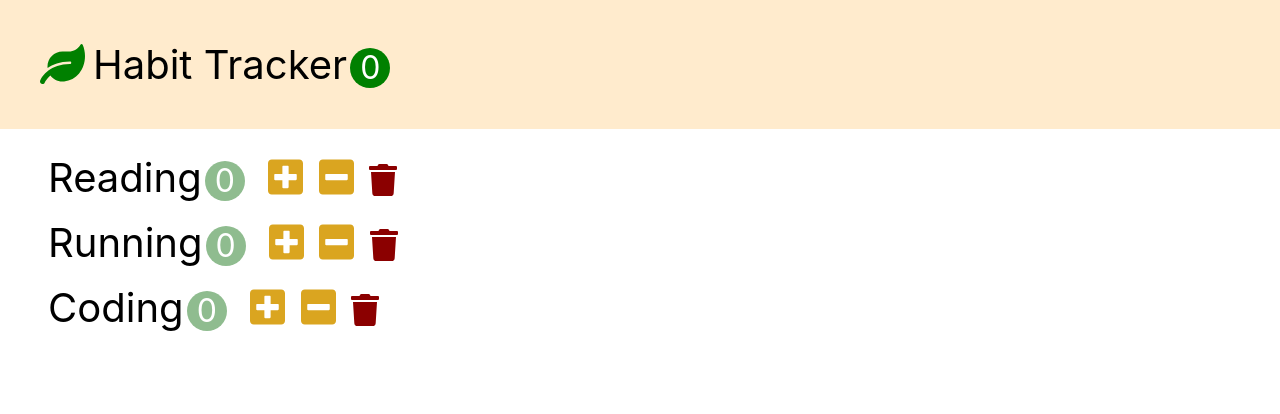
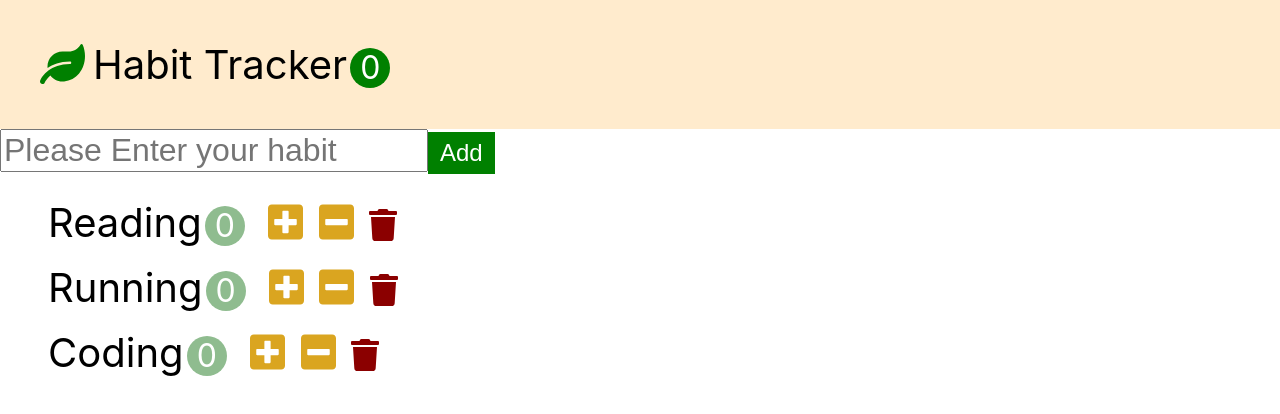
Before and after one commit to gajeong/habit-tracker, a React (Create React App) app: page / in a window 1280 px wide. Shown: the top 414 px of the page. Built offline with nearby package versions, Linux system fonts and the light colour scheme.

Commit message:
createRef

```diff
--- a/src/App.css
+++ b/src/App.css
@@ -69,6 +69,17 @@
   color: white;
   border-radius: 50%;
 }
+
+.add-input{
+  font-size: 2rem;
+}
+.add-button{
+  height: 100%;
+  font-size: 1.5rem;
+  padding:0.3em 0.5em;
+  background-color: green;
+  color: white;
+}
 .habit{
   font-size: 2.5rem;
   padding: 0.5rem;
--- a/src/app.jsx
+++ b/src/app.jsx
@@ -29,6 +29,12 @@
     const habits = this.state.habits.filter((item) => item.name !== habit.name);
     this.setState({ habits });
   };
+
+  handleAdd = (name) => {
+    const habits = [...this.state.habits, { name, count: 0 }];
+    this.setState({ habits });
+  };
+
   render() {
     return (
       <>
@@ -40,6 +46,7 @@
           onIncrement={this.handleIncrement}
           onDecrement={this.handleDecrement}
           onDelete={this.handleDelete}
+          onAdd={this.handleAdd}
         />
       </>
     );
--- a/src/components/habit.jsx
+++ b/src/components/habit.jsx
@@ -10,6 +10,7 @@
   handleDelete = () => {
     this.props.onDelete(this.props.habit);
   };
+
   render() {
     const { name, count } = this.props.habit;
     return (
--- /dev/null
+++ b/src/components/habitAddForm.jsx
@@ -0,0 +1,21 @@
+import React, { Component } from 'react';
+
+class HabitAddForm extends Component {
+  inputRef = React.createRef();
+  onSubmit = event =>{
+    event.preventDefault();
+    const name = this.inputRef.current.value;
+    name && this.props.onAdd(name);
+    this.inputRef.current.value = ''
+  }
+  render() {
+    return (
+      <form className='add-form' onSubmit={this.onSubmit}>
+        <input ref={this.inputRef} type="text" className='add-input' placeholder='Please Enter your habit'/>
+        <button className="add-button">Add</button>
+      </form>
+    );
+  }
+}
+
+export default HabitAddForm;
--- a/src/components/habits.jsx
+++ b/src/components/habits.jsx
@@ -1,5 +1,6 @@
 import React, { Component } from "react";
 import Habit from "./habit";
+import HabitAddForm from "./habitAddForm";
 
 class Habits extends Component {
   handleIncrement = (habit) => {
@@ -11,8 +12,13 @@
   handleDelete = (habit) => {
     this.props.onDelete(habit);
   };
+  handleAdd = (name) => {
+    this.props.onAdd(name);
+  };
   render() {
     return (
+      <>
+        <HabitAddForm onAdd={this.handleAdd} />
         <ul>
           {this.props.habits.map((habit) => (
             <Habit
@@ -24,6 +30,7 @@
             />
           ))}
         </ul>
+      </>
     );
   }
 }
```
Lines whose indentation alone changed are shown as unchanged.
